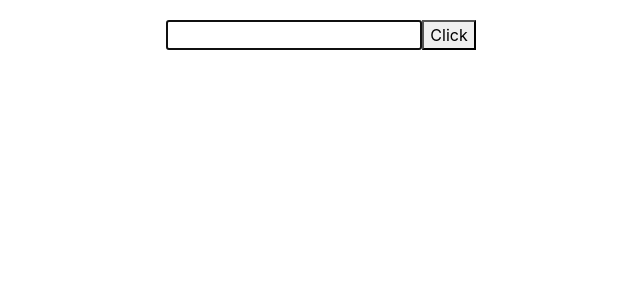
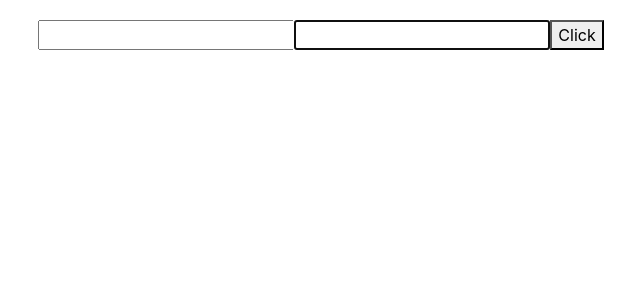
Before and after one commit to ruijadom/React, a React (Create React App) app: page / in a window 1280 px wide. Shown: the top 300 px of the page, without its empty margins (319-959 px from the left). Built offline with nearby package versions, Linux system fonts and the light colour scheme.

Commit message:
callback ref

```diff
--- a/src/components/RefsDemo.js
+++ b/src/components/RefsDemo.js
@@ -5,11 +5,19 @@ class RefsDemo extends Component {
     super(props)
 
     this.inputRef = React.createRef()
+    this.cbRef = null
+    this.setCbRef = (element) => {
+      this.cbRef = element
+    }
   }
 
   componentDidMount() {
-    this.inputRef.current.focus();
-    console.log(this.inputRef.current.value)
+    if(this.cbRef) {
+      this.cbRef.focus()
+    }
+
+    //this.inputRef.current.focus();
+    //console.log(this.inputRef.current.value)
   }
 
   clickHandler = () => {
@@ -20,6 +28,7 @@ class RefsDemo extends Component {
     return (
       <div>
         <input type="text" ref={this.inputRef}></input>
+        <input type="text" ref={this.setCbRef}></input>
         <button onClick={this.clickHandler}>Click</button>
       </div>
     )
```
